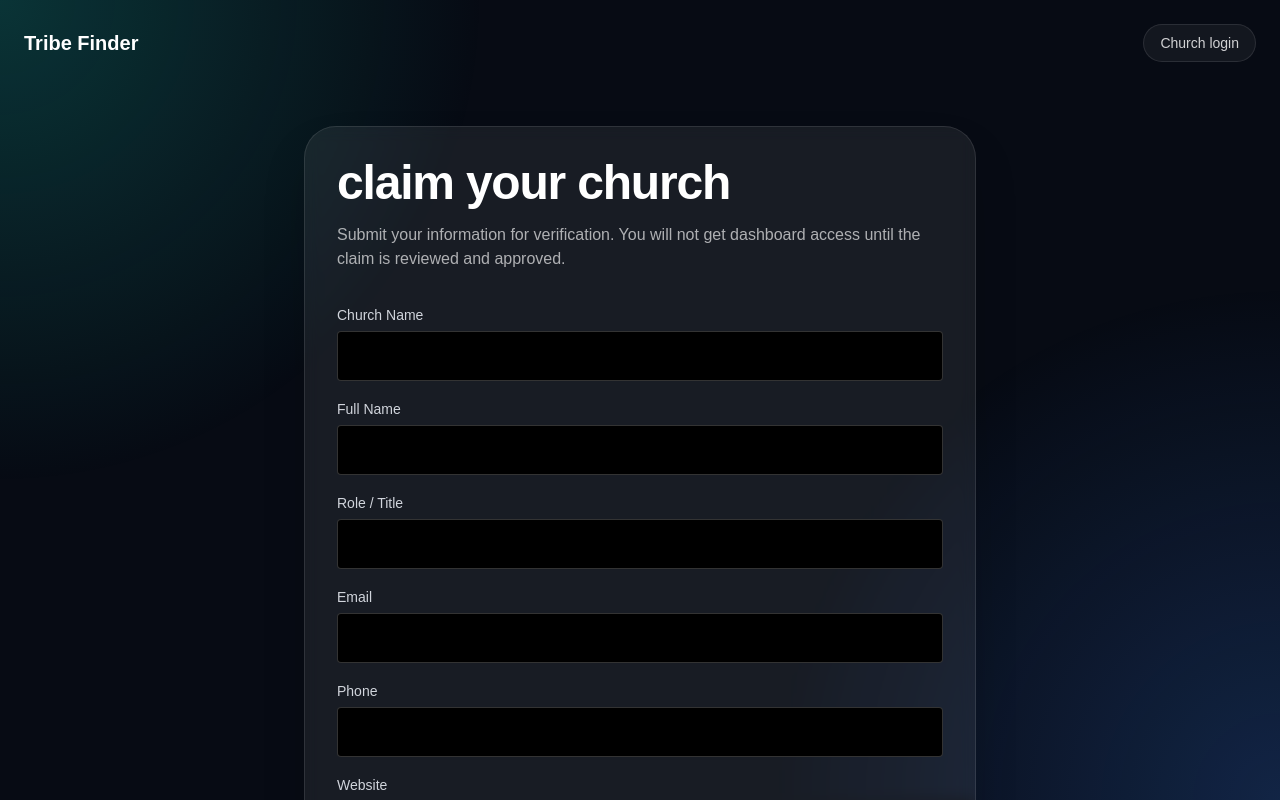
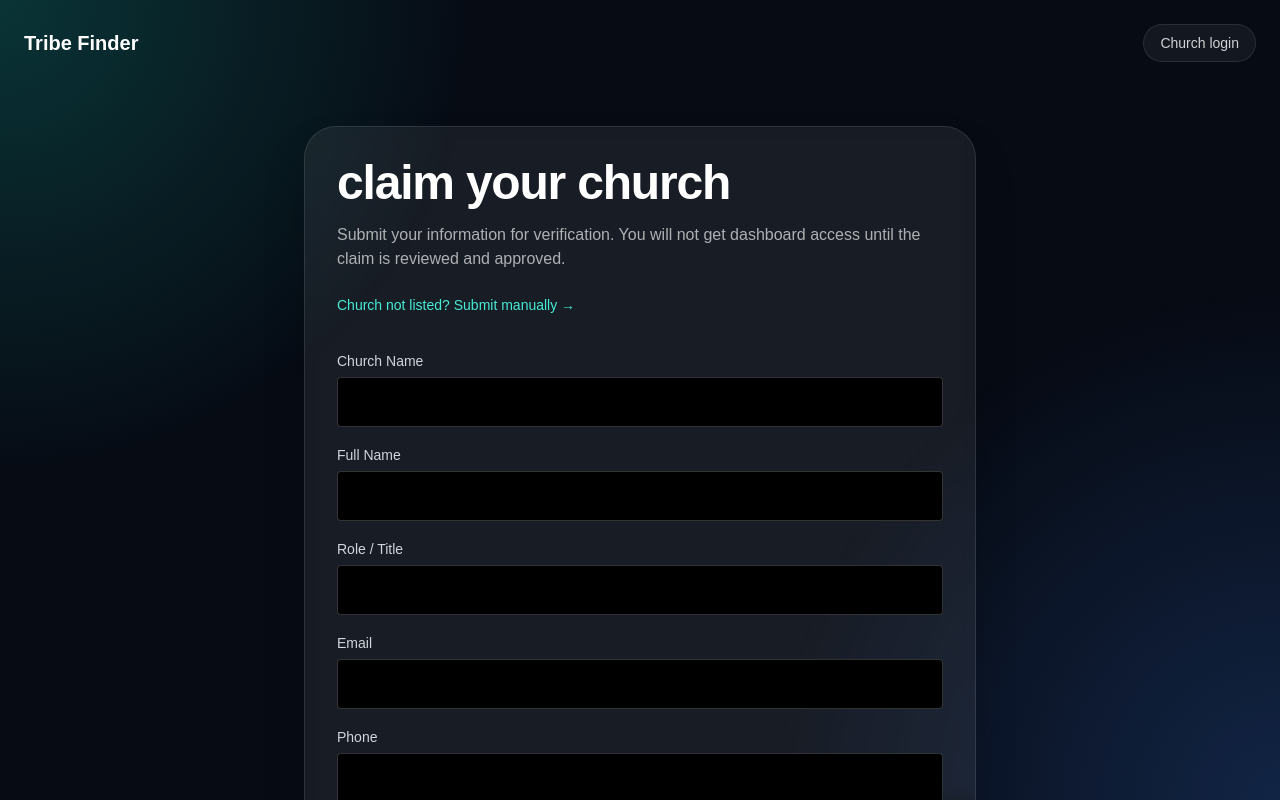
Before and after one commit to Jeremyctalbot/tribefinder-web, a Next.js app: page /claim in a window 1280 px wide. Shown: the top 800 px of the page. Built offline with nearby package versions, Linux system fonts and the light colour scheme; no server answers.

Commit message:
Add manual church claim flow

```diff
--- a/app/claim/page.tsx
+++ b/app/claim/page.tsx
@@ -17,6 +17,8 @@ function ClaimPageContent() {
 
   const [church, setChurch] = useState<ChurchProfile | null>(null)
   const [loadingChurch, setLoadingChurch] = useState(true)
+
+  const [manualMode, setManualMode] = useState(false)
 
   const [churchName, setChurchName] = useState('')
   const [fullName, setFullName] = useState('')
@@ -38,7 +40,7 @@ function ClaimPageContent() {
       setLoadingChurch(true)
       setErrorMessage('')
 
-      if (!churchId) {
+      if (!churchId || manualMode) {
         setLoadingChurch(false)
         return
       }
@@ -61,7 +63,7 @@ function ClaimPageContent() {
     }
 
     loadChurch()
-  }, [churchId])
+  }, [churchId, manualMode])
 
   async function handleSubmit() {
     setIsSubmitting(true)
@@ -87,7 +89,7 @@ function ClaimPageContent() {
       return
     }
 
-    if (churchId) {
+    if (churchId && !manualMode) {
       const { data: latestChurch, error: latestChurchError } = await supabase
         .from('church_profiles')
         .select('id, church_name, verification_status')
@@ -131,7 +133,7 @@ function ClaimPageContent() {
       return
     }
 
-    if (churchId) {
+    if (churchId && !manualMode) {
       const { data: existingClaimsById, error: claimByIdError } = await supabase
         .from('church_claim_requests')
         .select('id, status')
@@ -181,7 +183,7 @@ function ClaimPageContent() {
     }
 
     const { error } = await supabase.from('church_claim_requests').insert({
-      church_id: churchId || null,
+      church_id: manualMode ? null : churchId || null,
       church_name: cleanChurchName,
       full_name: fullName.trim(),
       role_title: roleTitle.trim(),
@@ -235,7 +237,30 @@ function ClaimPageContent() {
             access until the claim is reviewed and approved.
           </p>
 
-          {loadingChurch && churchId && (
+          {!manualMode && (
+            <button
+              type="button"
+              onClick={() => {
+                setManualMode(true)
+                setChurch(null)
+                setChurchName('')
+                setErrorMessage('')
+              }}
+              className="mt-6 text-sm font-medium text-teal-300 transition hover:text-teal-200"
+            >
+              Church not listed? Submit manually →
+            </button>
+          )}
+
+          {manualMode && (
+            <div className="mt-6 rounded-2xl border border-teal-400/20 bg-teal-400/10 p-4">
+              <p className="text-sm text-teal-100">
+                Manual church submission mode enabled.
+              </p>
+            </div>
+          )}
+
+          {loadingChurch && churchId && !manualMode && (
             <p className="mt-4 text-white/60">Loading church...</p>
           )}
 
@@ -245,7 +270,7 @@ function ClaimPageContent() {
             </p>
           )}
 
-          {alreadyClaimed ? (
+          {alreadyClaimed && !manualMode ? (
             <div className="mt-8 rounded-2xl border border-teal-300/20 bg-teal-300/10 p-5">
               <h2 className="text-xl font-black text-teal-200">
                 Already claimed
@@ -260,10 +285,14 @@ function ClaimPageContent() {
                 label="Church Name"
                 value={churchName}
                 onChange={setChurchName}
-                disabled={Boolean(churchId)}
+                disabled={Boolean(churchId) && !manualMode}
               />
 
-              <Input label="Full Name" value={fullName} onChange={setFullName} />
+              <Input
+                label="Full Name"
+                value={fullName}
+                onChange={setFullName}
+              />
 
               <Input
                 label="Role / Title"
@@ -278,14 +307,23 @@ function ClaimPageContent() {
                 type="email"
               />
 
-              <Input label="Phone" value={phone} onChange={setPhone} />
+              <Input
+                label="Phone"
+                value={phone}
+                onChange={setPhone}
+              />
 
-              <Input label="Website" value={website} onChange={setWebsite} />
+              <Input
+                label="Website"
+                value={website}
+                onChange={setWebsite}
+              />
 
               <div>
                 <label className="text-sm text-gray-300">
                   Why are you authorized to manage this church?
                 </label>
+
                 <textarea
                   value={notes}
                   onChange={(event) => setNotes(event.target.value)}
@@ -299,7 +337,9 @@ function ClaimPageContent() {
                 disabled={isSubmitting || loadingChurch}
                 className="w-full rounded bg-teal-400 py-3 font-bold text-black disabled:opacity-60"
               >
-                {isSubmitting ? 'Submitting...' : 'Submit for Verification'}
+                {isSubmitting
+                  ? 'Submitting...'
+                  : 'Submit for Verification'}
               </button>
             </div>
           )}
@@ -325,6 +365,7 @@ function Input({
   return (
     <div>
       <label className="text-sm text-gray-300">{label}</label>
+
       <input
         type={type}
         value={value}
@@ -340,7 +381,7 @@ export default function ClaimPage() {
   return (
     <Suspense
       fallback={
-        <main className="min-h-screen bg-[#070B14] text-white flex items-center justify-center">
+        <main className="flex min-h-screen items-center justify-center bg-[#070B14] text-white">
           Loading...
         </main>
       }
```
